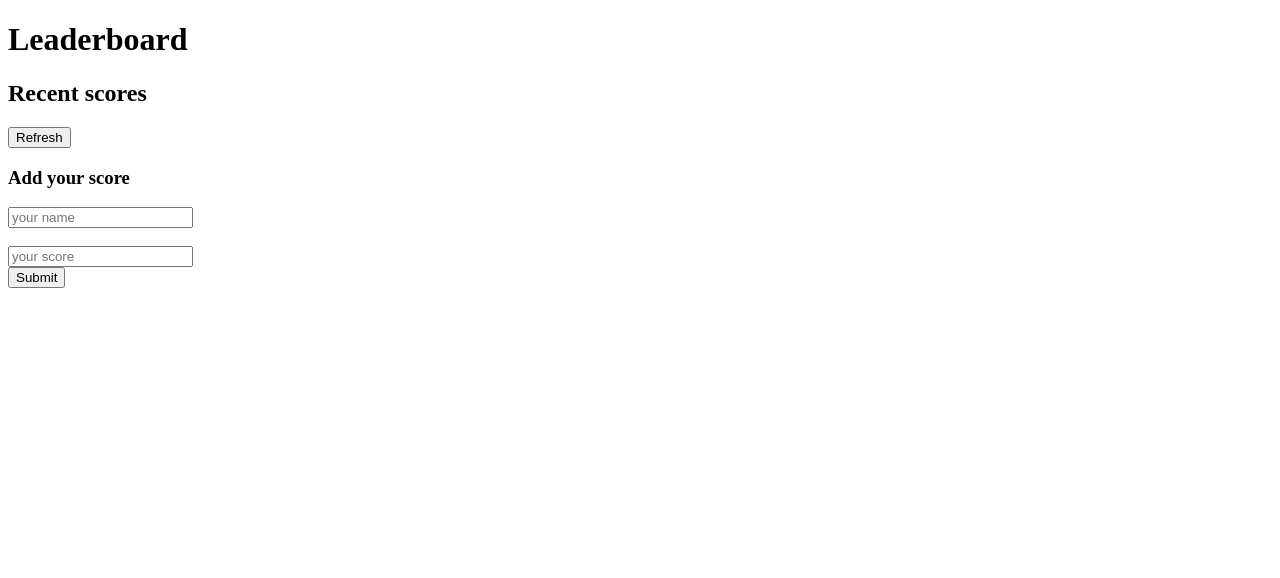
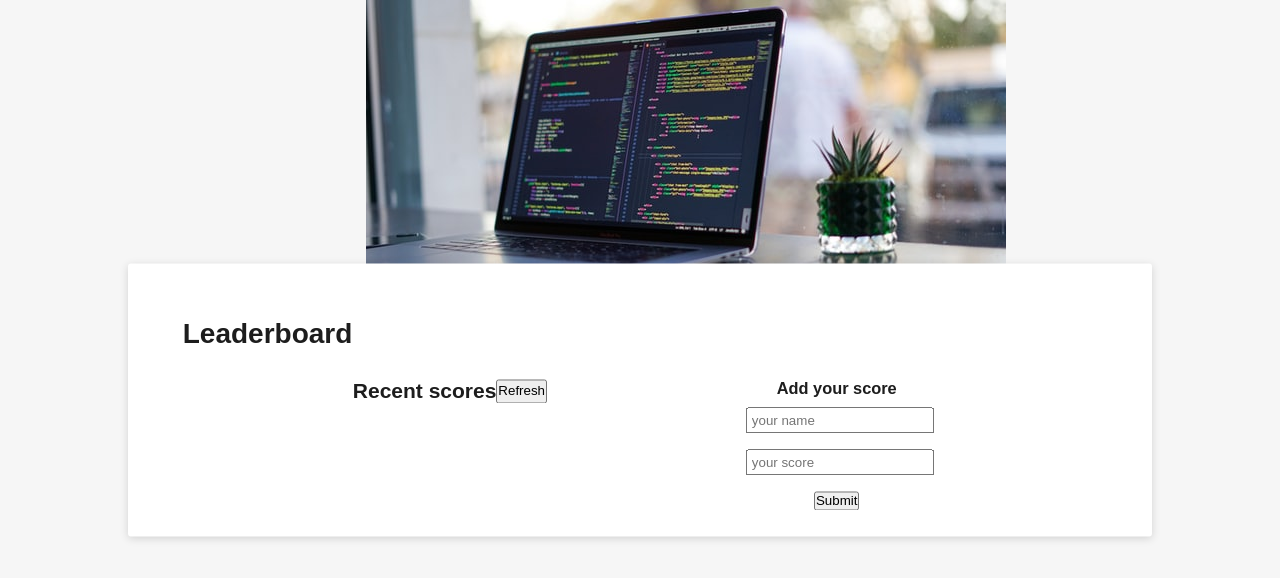
Before and after one commit to zemola/Leaderboard, a website built with webpack: page src/index.html in a window 1280 px wide. Built offline with nearby package versions, Linux system fonts and the light colour scheme.

Commit message:
Added basic style as instructed

```diff
--- a/src/index.html
+++ b/src/index.html
@@ -1,34 +1,42 @@
 <!DOCTYPE html>
 <html lang="en">
   <head>
-  <meta charset="UTF-8">
-  <meta http-equiv="X-UA-Compatible" content="IE=edge">
-  <meta name="viewport" content="width=device-width, initial-scale=1.0">
-  <title>Document</title>
+    <meta charset="UTF-8" />
+    <meta name="viewport" content="width=device-width, initial-scale=1.0" />
+    <title>Wbpack Exercise</title>
   </head>
   <body>
+    <div class="general-wrapper">
       <header>
         <h1 id="main-title">Leaderboard</h1>
       </header>
       <main class="main-container">
+        <div class="score-bored-heading">
           <div class="score-board">
-      <h2 class="text">Recent scores</h2>
+            <div class="text-wrap"><h2>Recent scores</h2></div>
             <button class="refresh-btn">Refresh</button>
-      <ul class="score-list" id="score">
-
-      </ul>
+          </div>
+          <ul class="score-list" id="score"></ul>
         </div>
         <div class="add-score">
-      <h3 class="text">Add your score</h3>
+          <h3 class="text-2">Add your score</h3>
           <form class="add-a-score">
-        <input class="your-name" placeholder="your name" required="text" /><br>
-        <br>
-        <input class="your-score" placeholder="your score" required="number" /><br>
+            <input
+              class="your-name"
+              placeholder="your name"
+              required="text"
+            /><br />
+            <br />
+            <input
+              class="your-score"
+              placeholder="your score"
+              required="number"
+            /><br />
+            <br />
             <button class="submit-btn">Submit</button>
           </form>
         </div>
-
       </main>
-<script src="./index.bundle.js"></script>
+    </div>
   </body>
 </html>
--- a/src/index.js
+++ b/src/index.js
@@ -1 +1,21 @@
+import _ from "lodash";
 import "./style.css";
+import laptop from "./laptop.jpg";
+
+function component() {
+  const element = document.createElement("div");
+
+  // Lodash, now imported by this script
+  element.innerHTML = _.join(["Hello", "webpack"], " ");
+  element.classList.add("hello");
+
+  // Add the image to our existing div.
+  const myIcon = new Image();
+  myIcon.src = laptop;
+
+  element.appendChild(myIcon);
+
+  return element;
+}
+
+document.body.appendChild(component());
--- a/src/style.css
+++ b/src/style.css
@@ -0,0 +1,53 @@
+* {
+  margin: 0;
+  padding: 0;
+  box-sizing: border-box;
+}
+
+body {
+  background-color: #f6f6f6;
+  font-family: sans-serif;
+  text-align: center;
+  font-weight: 300;
+  font-size: 14px;
+  color: #1d1d1d;
+}
+
+.general-wrapper {
+  width: 80%;
+  max-height: 100vh;
+  position: absolute;
+  top: 50%;
+  left: 50%;
+  transform: translate(-50%, -50%);
+  background-color: #fff;
+  border-radius: 3px;
+  box-shadow: 0 2px 8px rgb(0 0 0 / 15%);
+  padding: 2%;
+}
+
+
+#main-title {
+  margin: 3%;
+  text-align: start;
+}
+
+.score-board {
+  display: flex;
+  justify-content: space-between;
+}
+
+
+.main-container {
+  display: flex;
+  justify-content: space-evenly;
+}
+
+.text-2 {
+  margin-bottom: 5%;
+}
+
+.your-name,
+.your-score {
+  padding: 2%;
+}
--- a/webpack.config.js
+++ b/webpack.config.js
@@ -1,21 +1,31 @@
 const path = require("path");
+const HtmlWebpackPlugin = require("html-webpack-plugin");
 
 module.exports = {
+  mode: "development",
   entry: "./src/index.js",
+  devServer: {
+    static: "./dist",
+  },
+  plugins: [
+    new HtmlWebpackPlugin({
+      template: "./src/index.html",
+    }),
+  ],
   output: {
     filename: "main.js",
     path: path.resolve(__dirname, "dist"),
+    clean: true,
   },
-
   module: {
     rules: [
       {
-        test: /\.css$/,
-        use: ['style-loader', 'css-loader'],
+        test: /\.css$/i,
+        use: ["style-loader", "css-loader"],
       },
       {
-        test: /bootstrap\/dist\/js\/umd\//,
-        use: 'imports-loader?jQuery=jquery',
+        test: /\.(png|svg|jpg|jpeg|gif)$/i,
+        type: "asset/resource",
       },
     ],
   },
```
Also changed, not shown: package.json (+16 -15 lines), dist/73995f37016383dc6a9d.jpg (added), dist/index.html (added), dist/main.js, src/laptop.jpg (added), 2 other files. Lines whose indentation alone changed are shown as unchanged.
